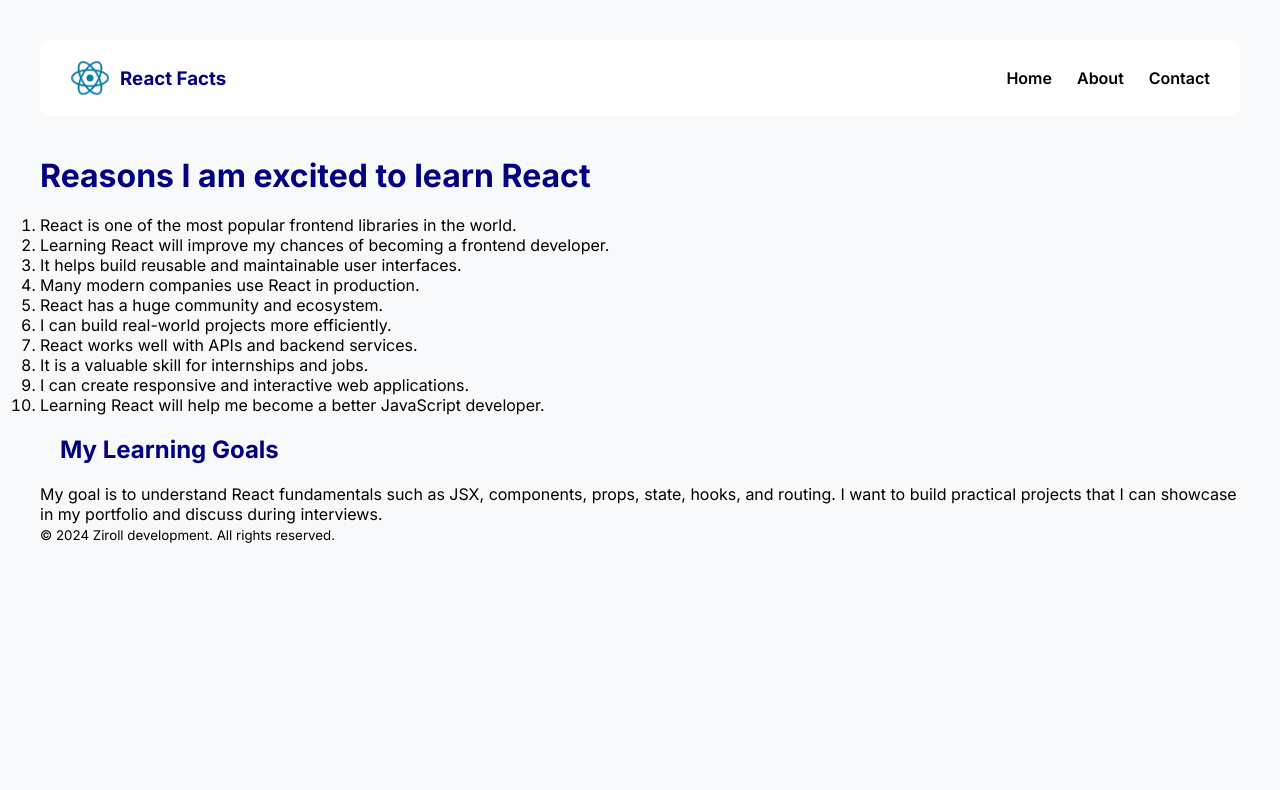
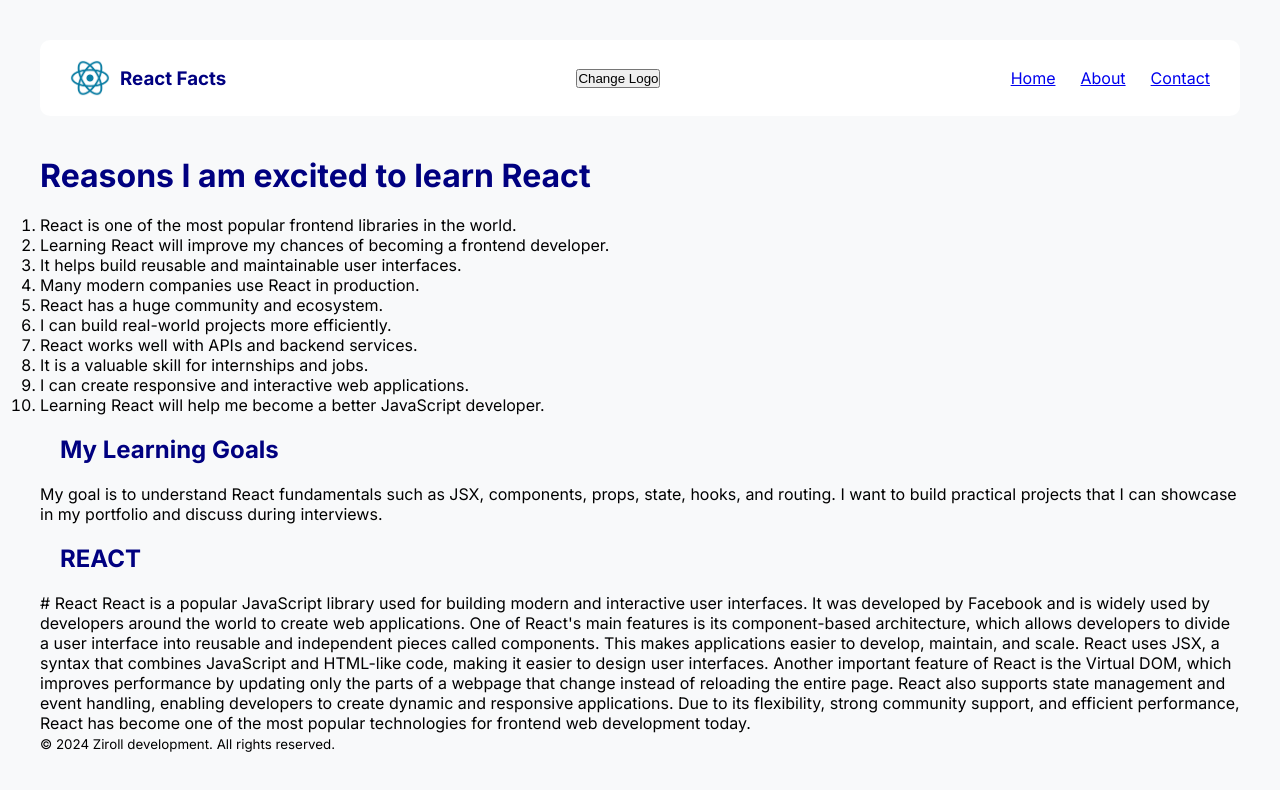
Before and after one commit to dikeshsapkota/REACT, a React (Vite) app: page / in a window 1280 px wide. Shown: the top 790 px of the page. Built offline with nearby package versions, Linux system fonts and the light colour scheme.

Commit message:
added change logo button and aded content

```diff
--- a/src/components/header.jsx
+++ b/src/components/header.jsx
@@ -1,21 +1,38 @@
-import viteLogo from "../assets/react-logo.png";
+import { useState } from "react";
+import reactLogo from "../assets/react-logo.png";
+import reactLogo2 from "../assets/react-logo2.jpeg";
+
 function Header() {
+    const [logo, setLogo] = useState(reactLogo);
+
+    function changeLogo() {
+        if (logo === reactLogo) {
+            setLogo(reactLogo2);
+        } else {
+            setLogo(reactLogo);
+        }
+    }
+
     return (
         <header className="header">
             <div className="brand">
-                <img className="nav-logo" src={viteLogo} alt="React logo" />
+                <img src={logo} className="nav-logo" alt="Logo" />
                 <h3>React Facts</h3>
             </div>
+            <button onClick={changeLogo}>
+                Change Logo
 
+            </button>
             <nav>
 
                 <ul className="nav-links">
-                    <li>Home</li>
-                    <li>About</li>
-                    <li>Contact</li>
+                    <a href="#main-content">Home</a>
+                    <a href="#">About</a>
+                    <a href="#">Contact</a>
                 </ul>
             </nav>
         </header>
-    )
+    );
 }
+
 export default Header;
--- a/src/components/maincontent.jsx
+++ b/src/components/maincontent.jsx
@@ -1,6 +1,6 @@
 function MainContent(){
   return (
-    <main className="main-content">
+    <main id="main-content" className="main-content">
                 <h1>Reasons I am excited to learn React</h1>
 
       <ol>
@@ -23,6 +23,15 @@ function MainContent(){
         props, state, hooks, and routing. I want to build practical projects
         that I can showcase in my portfolio and discuss during interviews.
       </p>
+      <h2> REACT </h2>
+      <p># React
+
+React is a popular JavaScript library used for building modern and interactive user interfaces. It was developed by Facebook and is widely used by developers around the world to create web applications. One of React's main features is its component-based architecture, which allows developers to divide a user interface into reusable and independent pieces called components. This makes applications easier to develop, maintain, and scale.
+
+React uses JSX, a syntax that combines JavaScript and HTML-like code, making it easier to design user interfaces. Another important feature of React is the Virtual DOM, which improves performance by updating only the parts of a webpage that change instead of reloading the entire page.
+
+React also supports state management and event handling, enabling developers to create dynamic and responsive applications. Due to its flexibility, strong community support, and efficient performance, React has become one of the most popular technologies for frontend web development today.
+</p>
             </main>
    )}
    export default MainContent;
```
